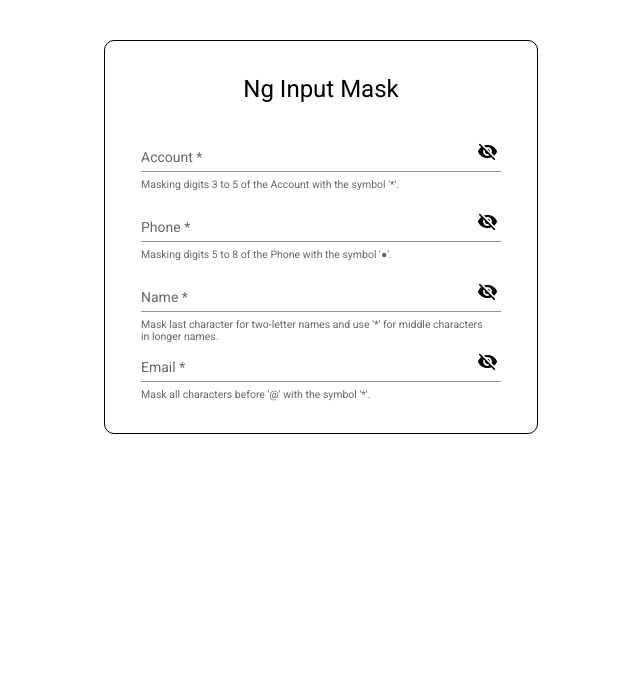
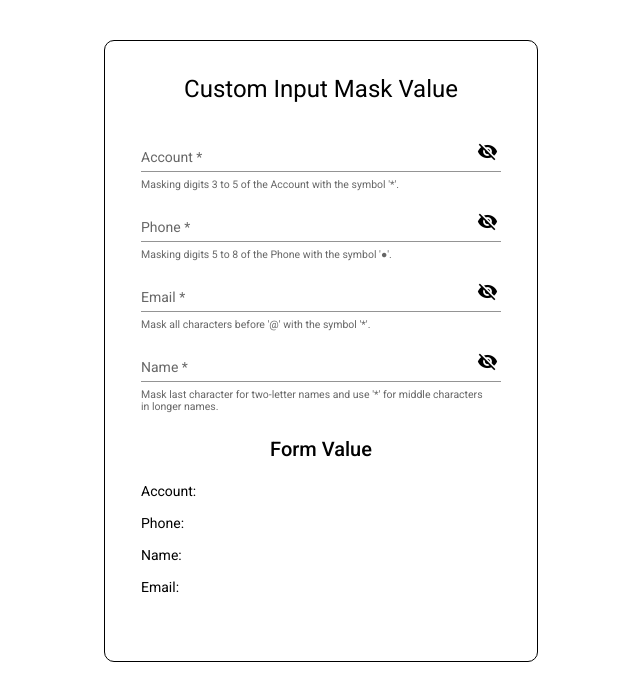
Before and after one commit to migo0127/ng-input-mask, an Angular app: page /input-mask in a window 1280 px wide. Shown: the top 700 px of the page, without its empty margins (319-959 px from the left). Built offline with nearby package versions, Linux system fonts and the light colour scheme.

Commit message:
feat(input-mask): 新增 顯示區

```diff
--- a/src/app/pages/input-mask/input-mask.component.html
+++ b/src/app/pages/input-mask/input-mask.component.html
@@ -1,11 +1,15 @@
 <section id="input-mask-section">
 
-  <h1>Ng Input Mask</h1>
+  <h1>Custom Input Mask Value</h1>
 
   <form
+    *ngIf="form"
     [formGroup]="form"
     class="input-container">
-    <mat-form-field appearance="standard">
+    <mat-form-field
+      appearance="standard"
+      [color]="accControl?.invalid ? 'warn': ''"
+      >
       <mat-label>Account</mat-label>
       <input
         matInput
@@ -13,6 +17,7 @@
         formControlName="account"
         placeholder="Enter Account"
         [inputMaskD]="accMaskOptions"
+        required
         >
       <mat-icon
         matSuffix
@@ -20,10 +25,15 @@
         >
         {{ accMaskOptions.show ? 'visibility' : 'visibility_off' }}
       </mat-icon>
-      <mat-hint>Masking digits 3 to 5 of the Account with the symbol '*'.</mat-hint>
+      <mat-hint>
+        Masking digits 3 to 5 of the Account with the symbol '*'.
+      </mat-hint>
     </mat-form-field>
 
-    <mat-form-field appearance="standard">
+    <mat-form-field
+      appearance="standard"
+      [color]="phoneControl?.invalid ? 'warn': ''"
+      >
       <mat-label>Phone</mat-label>
       <input
         matInput
@@ -42,7 +52,31 @@
       </mat-hint>
     </mat-form-field>
 
-    <mat-form-field appearance="standard">
+    <mat-form-field
+      appearance="standard"
+      [color]="emailControl?.invalid ? 'warn': ''"
+      >
+      <mat-label>Email</mat-label>
+      <input
+        matInput
+        type="text"
+        formControlName="email"
+        placeholder="Enter Email"
+        [inputMaskD]="emailMaskOptions"
+        >
+      <mat-icon
+        matSuffix
+        (click)="changeVisibility(emailMaskOptions, 'email')"
+        >
+        {{ emailMaskOptions.show ? 'visibility' : 'visibility_off' }}
+      </mat-icon>
+      <mat-hint>Mask all characters before '@' with the symbol '*'.</mat-hint>
+    </mat-form-field>
+
+    <mat-form-field
+      appearance="standard"
+      [color]="nameControl?.invalid ? 'warn': ''"
+      >
       <mat-label>Name</mat-label>
       <input
         matInput
@@ -60,23 +94,16 @@
       <mat-hint>Mask last character for two-letter names and use '*' for middle characters in longer names.</mat-hint>
     </mat-form-field>
 
-    <mat-form-field appearance="standard">
-      <mat-label>Email</mat-label>
-      <input
-        matInput
-        type="text"
-        formControlName="email"
-        placeholder="Enter Email"
-        [inputMaskD]="emailMaskOptions"
-        >
-      <mat-icon
-        matSuffix
-        (click)="changeVisibility(emailMaskOptions, 'email')"
-        >
-        {{ emailMaskOptions.show ? 'visibility' : 'visibility_off' }}
-      </mat-icon>
-      <mat-hint>Mask all characters before '@' with the symbol '*'.</mat-hint>
-    </mat-form-field>
   </form>
 
+  <div
+    class="text-container"
+    >
+    <h2>Form Value</h2>
+    <p>{{ 'Account: ' + accControl?.value }}</p>
+    <p>{{ 'Phone: ' + phoneControl?.value }}</p>
+    <p>{{ 'Name: ' + nameControl?.value }}</p>
+    <p>{{ 'Email: ' + emailControl?.value }}</p>
+  </div>
+
 </section>
--- a/src/app/pages/input-mask/input-mask.component.scss
+++ b/src/app/pages/input-mask/input-mask.component.scss
@@ -1,14 +1,22 @@
+$commonPadding: 2rem 1rem;
+
 #input-mask-section {
   width: 50vh;
   text-align: center;
-  padding: 2rem 1rem;
+  padding: $commonPadding;
   margin: 5vh auto;
   border: 1px solid;
   border-radius: 10px;
 
-  .input-container {
-    mat-form-field {
-      width: 90%;
+  .input-container mat-form-field,
+  .text-container{
+    width: 90%;
+  }
+
+  .text-container{
+    margin: 2rem auto;
+    p {
+      text-align: left;
     }
   }
 }
--- a/src/app/pages/input-mask/input-mask.component.ts
+++ b/src/app/pages/input-mask/input-mask.component.ts
@@ -1,4 +1,4 @@
-import { Component, ElementRef, OnInit, Renderer2, ViewChild } from '@angular/core';
+import { Component, OnInit, Renderer2 } from '@angular/core';
 import { AbstractControl, FormBuilder, FormGroup, Validators } from '@angular/forms';
 import { IInputMaskOptions } from 'src/app/model/input-mask-options.model';
 import { InputMaskUtilService } from './input-mask-util.service';
@@ -11,6 +11,7 @@ import { InputMaskUtilService } from './input-mask-util.service';
 export class InputMaskComponent implements OnInit {
 
   form: FormGroup;
+  showValue: boolean;
   accMaskOptions: IInputMaskOptions;
   phoneMaskOptions: IInputMaskOptions;
   nameMaskOptions: IInputMaskOptions;
@@ -47,10 +48,10 @@ export class InputMaskComponent implements OnInit {
 
   private buildForm(): void {
     this.form = this.fb.group({
-      account: ['', [ Validators.required, Validators.pattern(/^[a-zA-Z0-9]+$/ig) ]],
-      phone: ['', [ Validators.required ]],
-      name: ['', [ Validators.required ]],
-      email: ['', [ Validators.required ]]
+      account: ['', [ Validators.required, Validators.maxLength(10) ]],
+      phone: ['', [ Validators.required, Validators.maxLength(10) ]],
+      name: ['', [ Validators.required, Validators.maxLength(30) ]],
+      email: ['', [ Validators.required, Validators.maxLength(30) ]]
     });
   }
 
```
